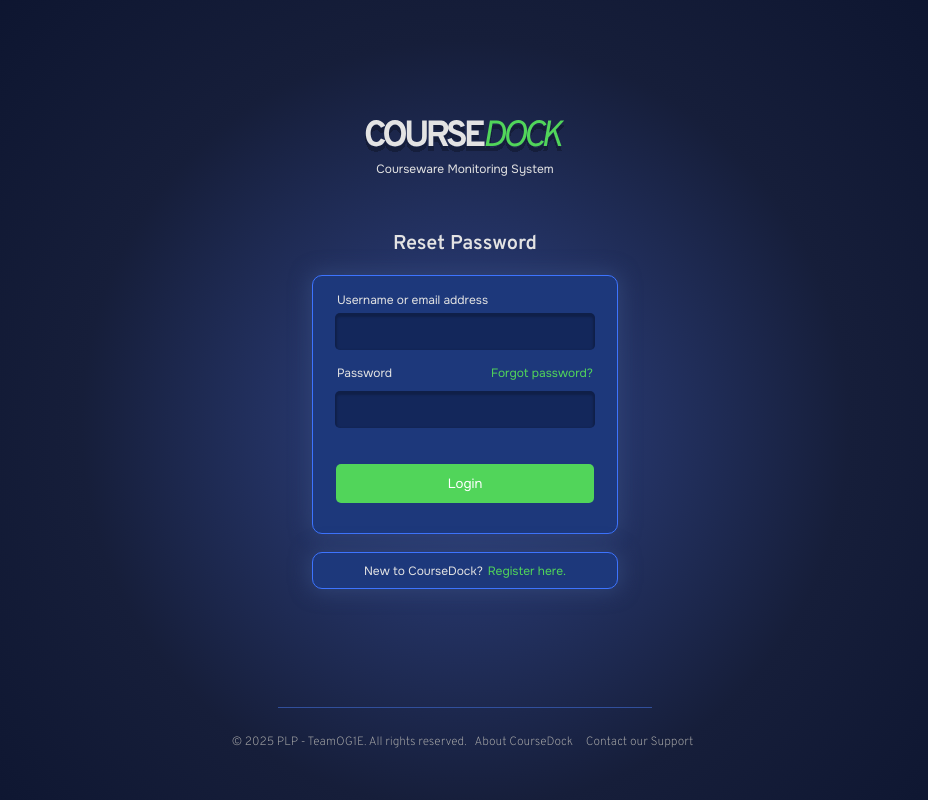
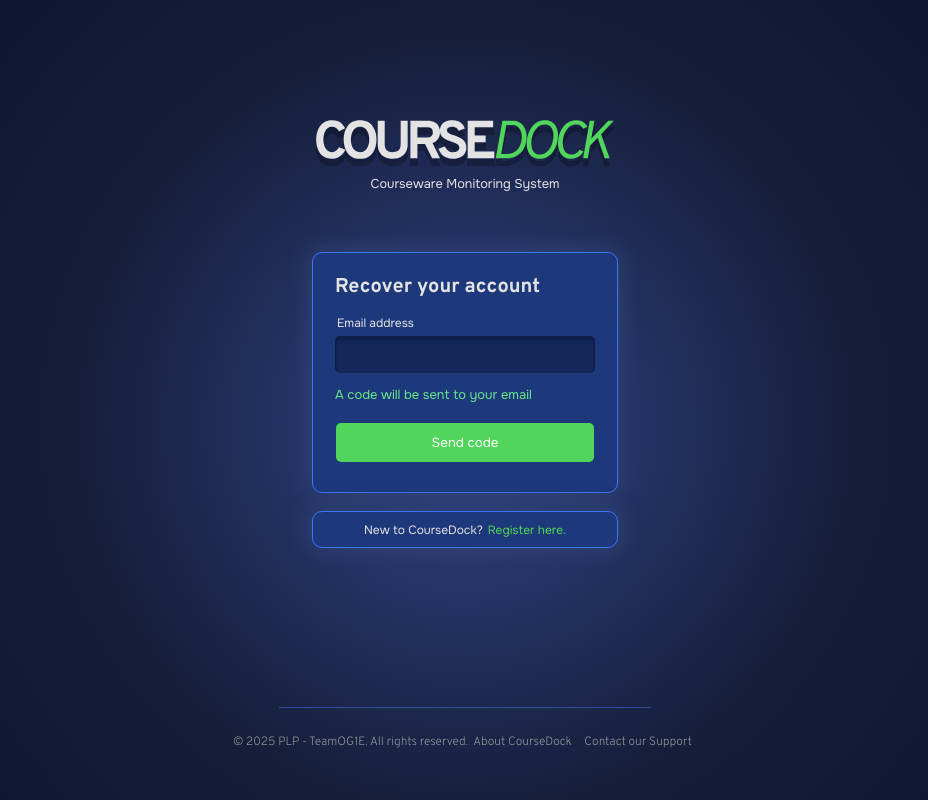
Before and after one commit to ychine/CMS, a PHP site: page /src/resetpass.php in a window 1280 px wide. Shown: the whole page, without its empty margins (175-1103 px from the left). Run offline with PHP 8.4, Linux system fonts and the light colour scheme.

Commit message:
Changed the layout of signinbox(s)

```diff
--- a/index.php
+++ b/index.php
@@ -14,12 +14,8 @@
 
     include "./src/signin.php";
 
+    ?>
 
-    ?>
-    <div>
-
-
-    </div>
 </body>
 
 </html>
--- a/src/register.php
+++ b/src/register.php
@@ -62,7 +62,7 @@
                     <h3>Personal Information</h3>
                     <p class="subtext">Create a profile and put information.</p>
 
-                    <div class="tfieldname">Create your username</div>
+                    <div class="tfieldname">Pakiayos po itohhhh</div>
 
                         <div class="tf">
                             <input type="text" placeholder="">
@@ -89,7 +89,7 @@
                 </div>
 
 
-            <br><br>
+
 
             <div class="footer">
 
--- a/src/resetpass.php
+++ b/src/resetpass.php
@@ -21,29 +21,22 @@
         <div class="cmstitle">Courseware Monitoring System</div>
     </div>
 
-
-     <div class="container">
-
-
-            <div class="signintitle">Reset Password</div>
-            <br>
+    <div class="container">
 
             <form>
                 <div class="signinbox">
-                    <div class="tfieldname">Username or email address</div>
+
+                    <h3>Recover your account</h3>
+
+                    <div class="tfieldname">Email address</div>
                     <div class="tf">
-                        <input type="text" id="usernamelogin">
+                        <input type="email" id="emaillogin">
                     </div>
+                    <p class="subtext">A code will be sent to your email</p>
 
-                    <div class="fieldrow">
-                        <div class="tfieldname">Password</div>
-                        <div class="forgotpass"><a href="#">Forgot password?</a></div>
-                    </div>
                     <div class="tf">
-                        <input type="password" id="passwordlogin">
 
-                    <br><br>
-                    <button class="btnlogin" onclick="">Login</button>
+                    <button class="btnlogin" onclick="">Send code</button>
                     <br>
                     </div>
                 </div>
@@ -52,24 +45,16 @@
             <div class="signinbox">
                 <div class="new-user-line">
                     <span class="newt">New to CourseDock?</span>
-                    <span class="reglink"><a href="#">Register here.</a></span>
+                    <span class="reglink"><a href="register.php">Register here.</a></span>
                 </div>
             </div>
             <div class="footer">
 
-            <hr><br>
-                © 2025 PLP - TeamOG1E. All rights reserved.
-
-                <a href="#">About CourseDock</a>
-                <a href="#">Contact our Support</a>
+                <hr><br>
+                © 2025 PLP - TeamOG1E. All rights reserved.<a href="#">About CourseDock</a> <a href="#">Contact our Support</a>
 
             </div>
      </div>
 
-
-
-
-
-
 </body>
 </html>
--- a/src/styles.css
+++ b/src/styles.css
@@ -1,10 +1,3 @@
-.trylang {
-    color: #51D55A;
-    font-size: 16px;
-    font-family: "Onest", sans-serif;
-    text-align: center;
-    margin-bottom: 10px;
-}
 
 body {
     display: flex;
@@ -24,18 +17,19 @@ body {
 }
 
 .container {
+    padding-top: 120px;
     flex: 1;
     display: flex;
     flex-direction: column;
     align-items: center;
     justify-content: center;
+}
 
-}
 
 
 .signintitle,
 .signinbox {
-    transform: translateY(-80px);
+    transform: translateY(-90px);
     width: 15%;
     position: static;
     text-align: center;
@@ -112,12 +106,19 @@ body {
 }
 
 .signintitle {
+    position: fixed;
+    top: 270px;
+    left: 50%;
+    transform: translateX(-50%);
+    z-index: 100;
     color: #E3E3E3;
     font-size: clamp(20px, 0.5vw, 0.5rem);
     font-family: "Overpass", sans-serif;
     font-weight: 600;
-    width: 100%;
+    text-align: center;
+    animation: fadeIn 2s ease-in-out;
 }
+
 
 .tfieldname {
     margin-left: 22px;
@@ -292,7 +293,7 @@ body {
 }
 
 .header img {
-    width: clamp(200px, 15%, 300px);
+    width: clamp(300px, 20%, 370px);
     animation: fadeIn 2s ease-in-out;
 }
 
@@ -300,7 +301,7 @@ body {
     animation: fadeIn 2s ease-in-out;
     font-family: "Onest", sans-serif;
     font-weight: 400;
-    font-size: clamp(12px, 0.8vw, 0.9rem);
+    font-size: clamp(12px, 1vw, 1rem);
     color: #E3E3E3;
     margin-top: 5px;
 }
```
Also changed, not shown: src/signin.php (+3 -5 lines).
